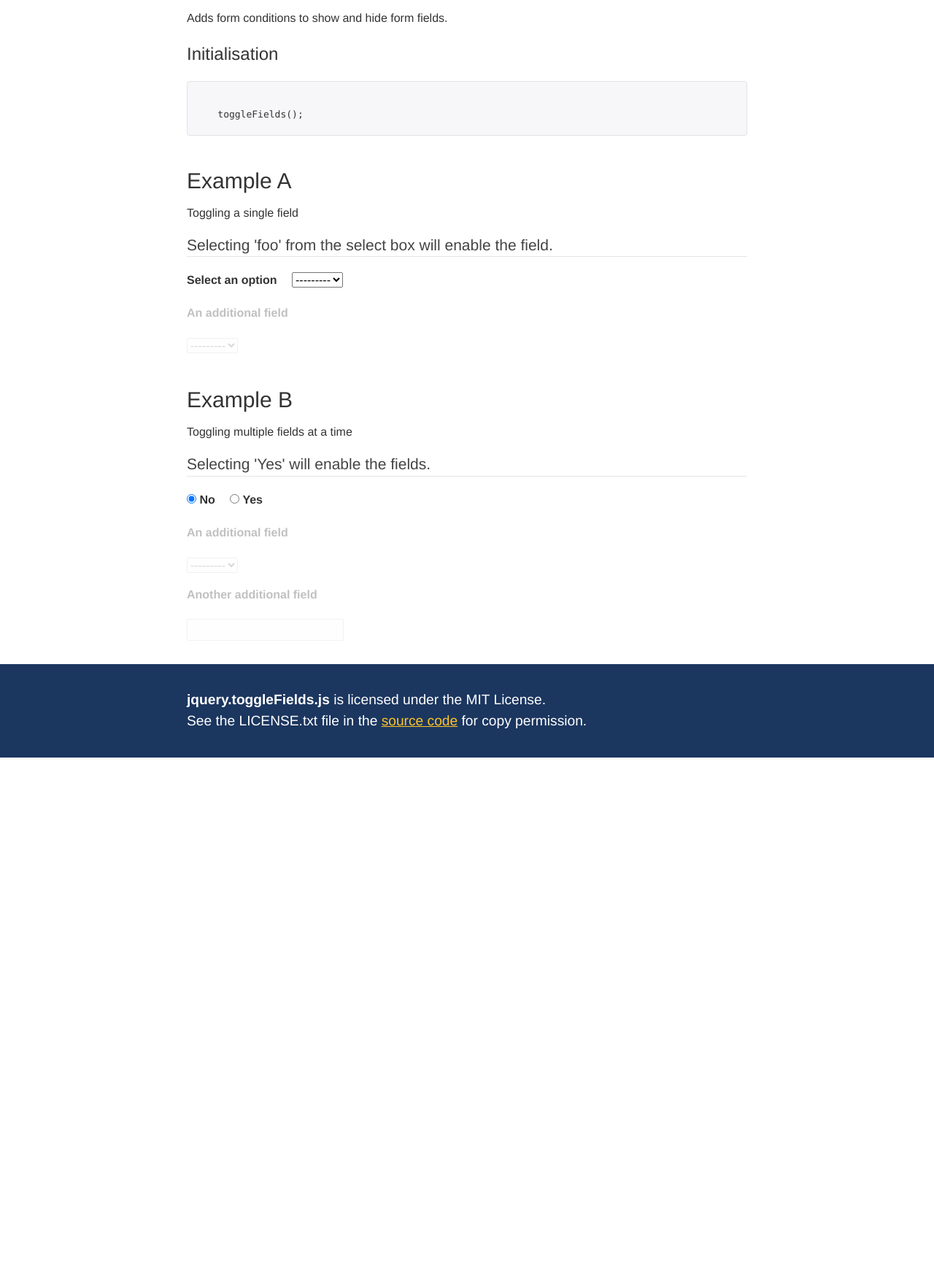
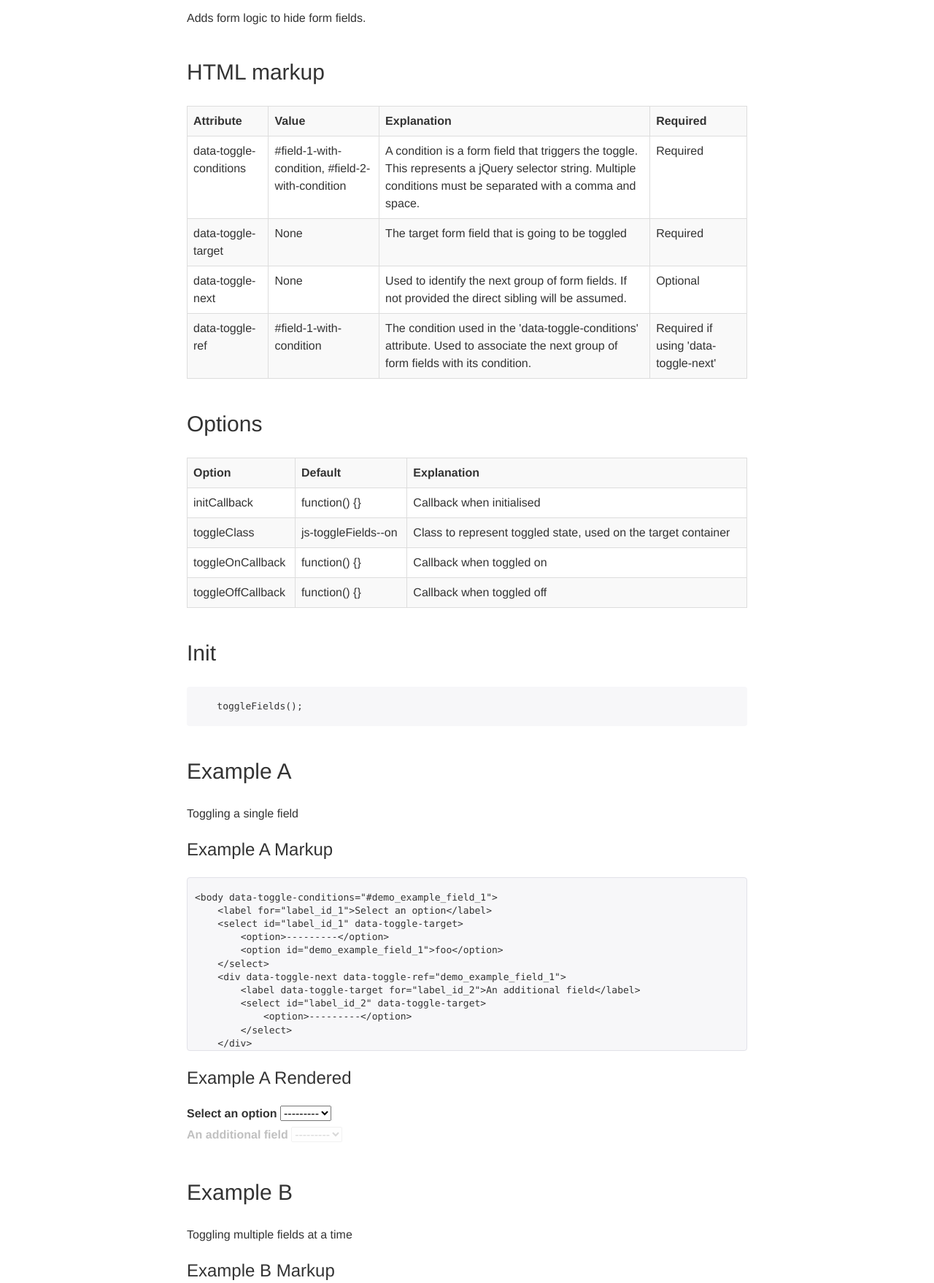
Before and after one commit to nomensa/jquery.toggle-fields, a website: page index.html in a window 1280 px wide. Shown: the part 118-1876 px from the top of the page at 73% size. Before the commit the page ends 1156 px from the top, so only its background shows below. Drawn offline with Linux system fonts and the light colour scheme.

Commit message:
updated demo & refined plugin

```diff
--- a/gh-pages/css/styles.css
+++ b/gh-pages/css/styles.css
@@ -224,10 +224,14 @@ pre {
     line-height: 1.4;
     color: #333;
     background-color: #f7f7f9;
-    border: 1px solid #e1e1e8;
     border-radius: 4px;
     word-break: break-all;
     word-wrap: break-word;
+}
+
+/* Override Google prettyprint */
+html pre.prettyprint {
+    border: 1px solid #e1e1e8;
 }
 
 pre code {
--- a/index.html
+++ b/index.html
@@ -11,70 +11,181 @@
         <link rel="stylesheet" media="screen" href="gh-pages/css/demo.css">
     </head>
 
-    <body data-toggle-conditions="#demo_example_a_field_1_option, #demo_example_b_field_2">
+    <body data-toggle-conditions="#demo_example_field_1, #demo_example_field_2, #demo_example_field_3, #demo_example_field_4, #demo_example_field_5">
         <div class="header">
             <p><a href="http://nomensa.com?plugin"><img src="gh-pages/img/nomensa-logo.png" alt="Nomensa humanising technology" width="135" heaight="38"></a></p>
         </div>
         <div class="main" role="main">
             <h1>jQuery Toggle Fields</h1>
-            <p>Adds form conditions to show and hide form fields.</p>
-            <h3>Initialisation</h3>
+            <p>Adds form logic to hide form fields.</p>
+
+            <h2> HTML markup </h2>
+            <table>
+                <tr>
+                    <th>Attribute</th>
+                    <th>Value</th>
+                    <th>Explanation</th>
+                    <th>Required</th>
+                </tr>
+                <tr>
+                    <td>data-toggle-conditions</td>
+                    <td>#field-1-with-condition, #field-2-with-condition</td>
+                    <td>A condition is a form field that triggers the toggle. This represents a jQuery selector string. Multiple conditions must be separated with a comma and space.</td>
+                    <td>Required</td>
+                </tr>
+                <tr>
+                    <td>data-toggle-target</td>
+                    <td>None</td>
+                    <td>The target form field that is going to be toggled</td>
+                    <td>Required</td>
+                </tr>
+                <tr>
+                    <td>data-toggle-next</td>
+                    <td>None</td>
+                    <td>Used to identify the next group of form fields. If not provided the direct sibling will be assumed.</td>
+                    <td>Optional</td>
+                </tr>
+                <tr>
+                    <td>data-toggle-ref</td>
+                    <td>#field-1-with-condition</td>
+                    <td>The condition used in the 'data-toggle-conditions' attribute. Used to associate the next group of form fields with its condition.</td>
+                    <td>Required if using 'data-toggle-next'</td>
+                </tr>
+            </table>
+
+            <h2>Options</h2>
+            <table>
+                <tr>
+                    <th>Option</th>
+                    <th>Default</th>
+                    <th>Explanation</th>
+                </tr>
+                <tr>
+                    <td>initCallback</td>
+                    <td>function() {}</td>
+                    <td>Callback when initialised</td>
+                </tr>
+                <tr>
+                    <td>toggleClass</td>
+                    <td>js-toggleFields--on</td>
+                    <td>Class to represent toggled state, used on the target container</td>
+                </tr>
+                <tr>
+                    <td>toggleOnCallback</td>
+                    <td>function() {}</td>
+                    <td>Callback when toggled on</td>
+                </tr>
+                <tr>
+                    <td>toggleOffCallback</td>
+                    <td>function() {}</td>
+                    <td>Callback when toggled off</td>
+                </tr>
+            </table>
+
+            <h2> Init </h2>
 <pre>
-    <code data-language="javascript">
-    toggleFields();
+    <code data-language="javascript">toggleFields();
     </code>
 </pre>
 
-            <h2 class="heading">Example A</h2>
+            <h2>Example A</h2>
             <p>Toggling a single field</p>
 
-            <form class="example-a">
-                <fieldset class="form-row">
-                    <legend>Selecting 'foo' from the select box will enable the field.</legend>
-                    <label for="demo_example_a_field_1">Select an option</label>
-                    <select id="demo_example_a_field_1" data-toggle-target>
+            <h3>Example A Markup </h3>
+<pre class="prettyprint">
+&lt;body data-toggle-conditions="#demo_example_field_1"&gt;
+    &lt;label for="label_id_1"&gt;Select an option&lt;/label&gt;
+    &lt;select id="label_id_1" data-toggle-target&gt;
+        &lt;option&gt;---------&lt;/option&gt;
+        &lt;option id="demo_example_field_1"&gt;foo&lt;/option&gt;
+    &lt;/select&gt;
+    &lt;div data-toggle-next data-toggle-ref="demo_example_field_1"&gt;
+        &lt;label data-toggle-target for="label_id_2"&gt;An additional field&lt;/label&gt;
+        &lt;select id="label_id_2" data-toggle-target&gt;
+            &lt;option&gt;---------&lt;/option&gt;
+        &lt;/select&gt;
+    &lt;/div&gt;
+</pre>
+            <h3>Example A Rendered</h3>
+            <form>
+                <label for="label_id_1">Select an option</label>
+                <select id="label_id_1" data-toggle-target>
+                    <option>---------</option>
+                    <option id="demo_example_field_1">foo</option>
+                </select>
+                <div data-toggle-next data-toggle-ref="demo_example_field_1">
+                    <label data-toggle-target for="label_id_2">An additional field</label>
+                    <select id="label_id_2" data-toggle-target>
                         <option>---------</option>
-                        <option id="demo_example_a_field_1_option">foo</option>
                     </select>
-                </fieldset>
-                <div data-toggle-next data-toggle-ref="demo_example_a_field_1_option">
-                    <div class="form-row">
-                        <label data-toggle-target for="demo_example_a_field_2">An additional field</label>
-                    </div>
-                    <div class="form-row">
-                        <select id="demo_example_a_field_2" data-toggle-target>
-                            <option>---------</option>
-                        </select>
-                    </div>
                 </div>
             </form>
 
-            <h2 class="heading">Example B</h2>
+            <h2>Example B</h2>
             <p>Toggling multiple fields at a time</p>
 
-            <form class="example-b">
-                <fieldset class="form-row">
-                    <legend>Selecting 'Yes' will enable the fields.</legend>
-                    <label for="demo_example_b_field_1"><input checked="checked" id="demo_example_b_field_1" name="demo_fieldset_1" type="radio"> No</label>
-                    <label for="demo_example_b_field_2"><input id="demo_example_b_field_2" name="demo_fieldset_1" type="radio"> Yes</label>
-                </fieldset>
-                <div data-toggle-next data-toggle-ref="demo_example_b_field_2">
-                    <div class="form-row">
-                        <label data-toggle-target for="demo_example_b_field_3">An additional field</label>
-                    </div>
-                    <div class="form-row">
-                        <select id="demo_example_b_field_3" data-toggle-target>
-                            <option>---------</option>
-                        </select>
-                    </div>
+            <h3>Example B Markup</h3>
+<pre class="prettyprint">
+&lt;body data-toggle-conditions="#demo_example_field_2"&gt;
+    &lt;legend&gt;Selecting 'Yes' will enable the fields.&lt;/legend&gt;
+    &lt;label for="label_id_3"&gt;
+        &lt;input id="label_id_3" checked="checked" name="fieldset_1" type="radio"&gt; No
+    &lt;/label&gt;
+    &lt;label for="demo_example_field_2"&gt;
+        &lt;input id="demo_example_field_2" name="fieldset_1" type="radio"&gt; Yes
+    &lt;/label&gt;
+    &lt;div data-toggle-next data-toggle-ref="demo_example_field_2"&gt;
+        &lt;label data-toggle-target for="label_id_5"&gt;An additional field&lt;/label&gt;
+        &lt;select id="label_id_5" data-toggle-target&gt;
+            &lt;option&gt;---------&lt;/option&gt;
+        &lt;/select&gt;
+    &lt;/div&gt;
+    &lt;div data-toggle-next data-toggle-ref="demo_example_field_2"&gt;
+        &lt;label data-toggle-target for="label_id_6"&gt;Another additional field&lt;/label&gt;
+        &lt;input data-toggle-target id="label_id_6" type="text">
+    &lt;/div>
+</pre>
+
+            <h3>Example B Rendered</h3>
+            <form>
+                <label for="label_id_3"><input id="label_id_3" checked="checked" name="fieldset_1" type="radio"> No</label>
+                <label for="demo_example_field_2"><input id="demo_example_field_2" name="fieldset_1" type="radio"> Yes</label>
+                <div data-toggle-next data-toggle-ref="demo_example_field_2">
+                    <label data-toggle-target for="label_id_5">An additional field</label>
+                    <select id="label_id_5" data-toggle-target>
+                        <option>---------</option>
+                    </select>
                 </div>
-                <div data-toggle-next data-toggle-ref="demo_example_b_field_2">
-                    <div class="form-row">
-                        <label data-toggle-target for="demo_example_b_field_4">Another additional field</label>
-                    </div>
-                    <div class="form-row">
-                        <input data-toggle-target id="demo_example_b_field_4" type="text">
-                    </div>
+                <div data-toggle-next data-toggle-ref="demo_example_field_2">
+                    <label data-toggle-target for="label_id_6">Another additional field</label>
+                    <input data-toggle-target id="label_id_6" type="text">
+                </div>
+            </form>
+
+            <h2>Example C</h2>
+            <p>Inception toggle.</p>
+            <form>
+                <label for="label_id_7">First toggle</label>
+                <select id="label_id_7" data-toggle-target>
+                    <option>---------</option>
+                    <option id="demo_example_field_3">foo</option>
+                </select>
+                <div data-toggle-next data-toggle-ref="demo_example_field_3">
+                    <label data-toggle-target for="label_id_8">Second toggle</label>
+                    <select id="label_id_8" data-toggle-target>
+                        <option>---------</option>
+                        <option id="demo_example_field_4">bar</option>
+                    </select>
+                </div>
+                <div data-toggle-next data-toggle-ref="demo_example_field_4">
+                    <label data-toggle-target for="label_id_9">Third toggle</label>
+                    <select id="label_id_9" data-toggle-target>
+                        <option>---------</option>
+                        <option id="demo_example_field_5">bar</option>
+                    </select>
+                </div>
+                <div data-toggle-next data-toggle-ref="demo_example_field_5">
+                    <p>Foo paragraph that belongs to the third toggle.</p>
                 </div>
             </form>
         </div>
@@ -84,6 +195,7 @@
             </div>
         </div><!-- .footer -->
         <script src="gh-pages/js/vendor/jquery/1.11.1/jquery.min.js"></script>
+        <script src="https://cdn.rawgit.com/google/code-prettify/master/loader/run_prettify.js"></script>
         <script src="jquery.toggleFields.js"></script>
         <script>
             toggleFields();
```
Also changed, not shown: jquery.hideShow.spec.js (deleted, +0 -1 lines), jquery.toggleFields.js.
